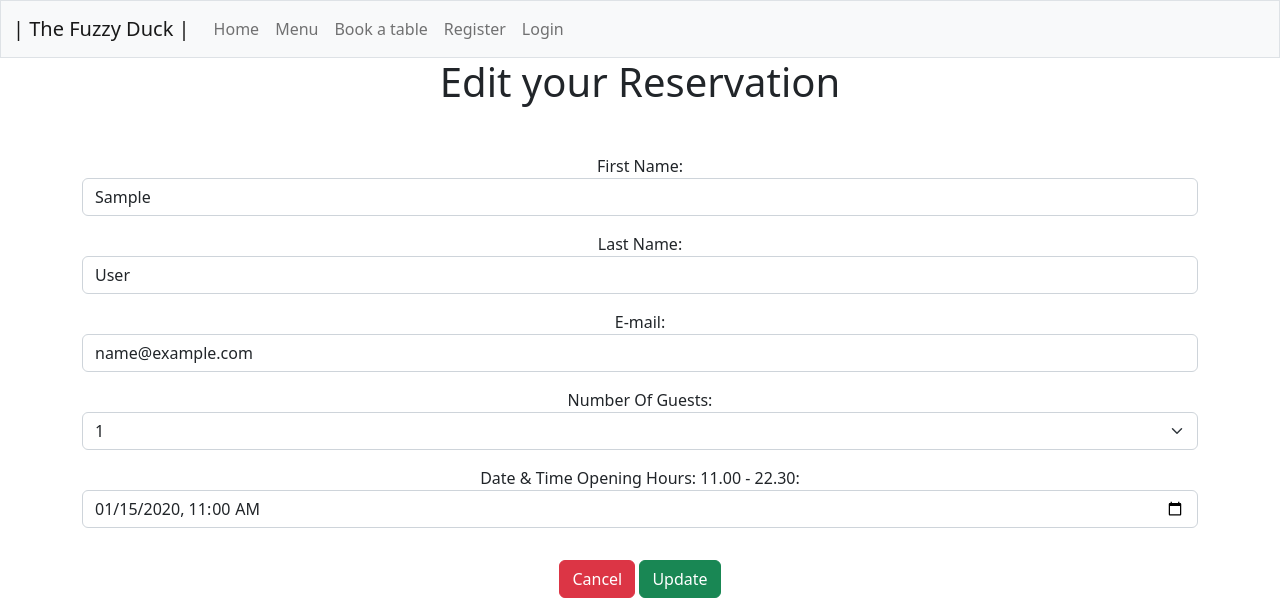
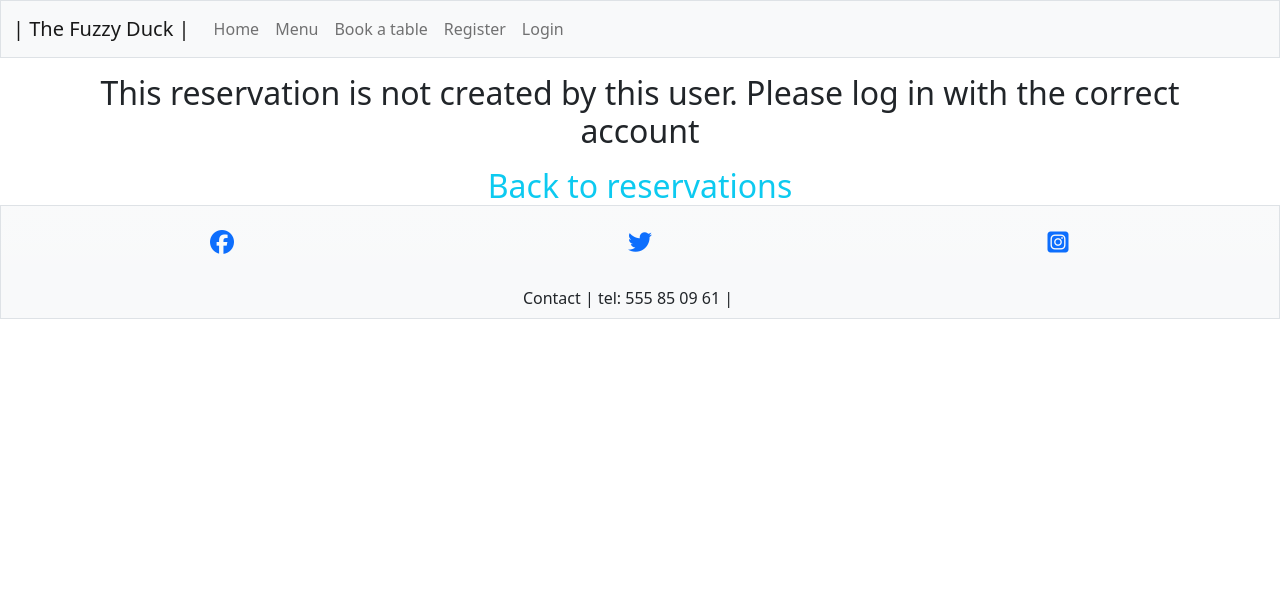
Before and after one commit to MTSSamsioe/book_a_table, a Django app: page /edit/1 in a window 1280 px wide. Shown: the top 613 px of the page. Run offline with Django 3.2, Linux system fonts and the light colour scheme; tables that the repository leaves empty hold one stand-in row (values such as "Sample post"); some libraries are stand-ins or nearby versions.

Commit message:
Fix issue with creating accounts and ability to edit other users reservations

```diff
--- a/bookings/templates/bookings/edit.html
+++ b/bookings/templates/bookings/edit.html
@@ -5,7 +5,8 @@
 <div class="container text-center">
   <div class="row">
       <div class="col">
-        <h1 class="h1 mb-5 mb-5">Edit your Reservation</h1>
+        {% if user.id == reservation.user.id %}
+          <h1 class="h1 mb-5">Edit your Reservation</h1>
           <form method="POST" action="#">
             <div class="form-group col-sm"></div>
             {% csrf_token %}
@@ -13,6 +14,10 @@
             <button type="button" class="btn btn-danger mb-3 mt-3" onclick="window.history.back();">Cancel</button>
             <button type="submit" class="btn btn-success mb-3 mt-3" >Update</button>
           </form>
+        {% else %}
+          <h2 class="h2 my-3">This reservation is not created by this user. Please log in with the correct account </h2>
+          <a class="link-info h2 my-3" href="{% url 'view_reservation'  %}">Back to reservations</a>
+        {% endif %}
       </div>
     </div>
 </div>
--- a/bookings/views.py
+++ b/bookings/views.py
@@ -91,7 +91,8 @@ def edit_reservation(request, reservation_id):
             messages.error(request, 'Something went wrong! Please try again')
     form = ReservationForm(instance=reservation)
     context = {
-        'form': form
+        'form': form,
+        'reservation': reservation,
     }
     return render(request, 'bookings/edit.html', context)
 
```
Also changed, not shown: django_bookings/settings.py (+20 -0 lines). Lines whose indentation alone changed are shown as unchanged.
